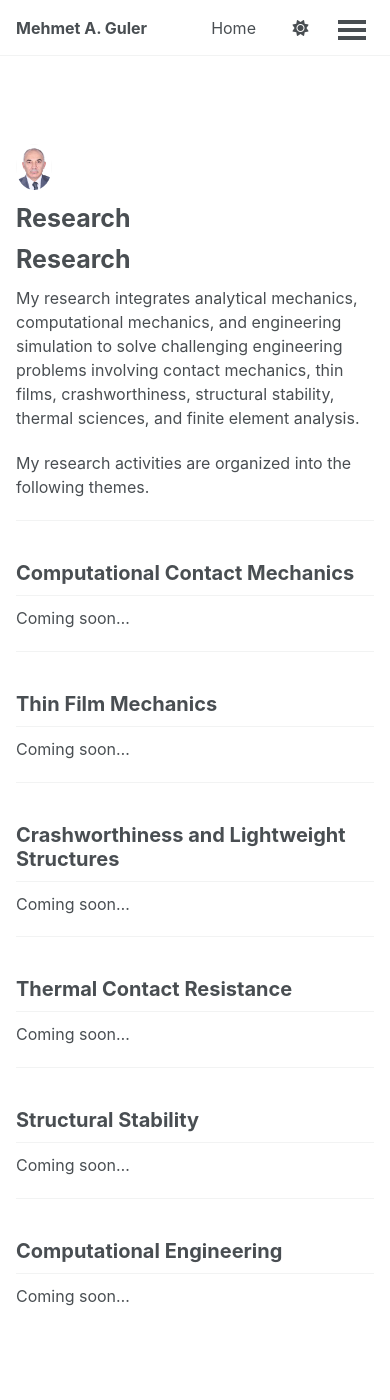
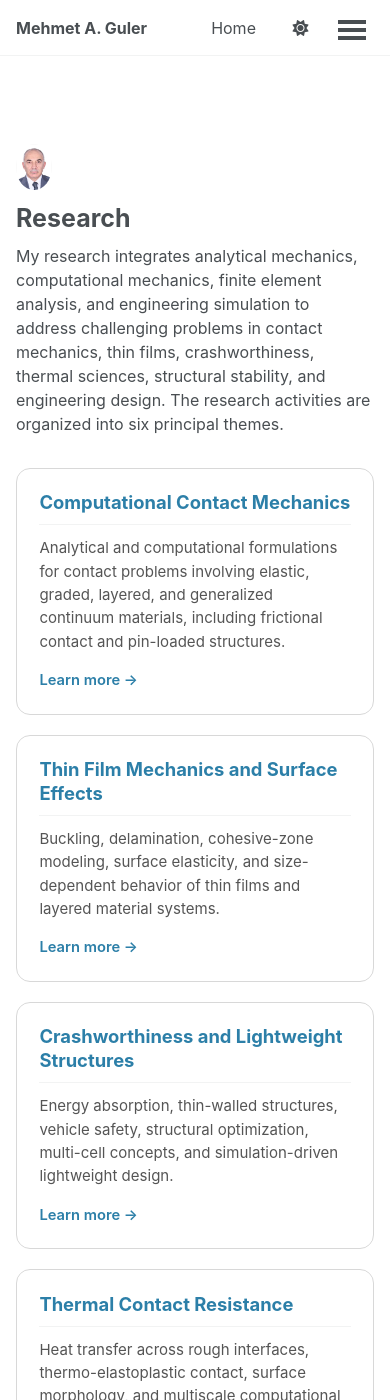
Before and after one commit to profguler/profguler.github.io, a Jekyll site: the page built from _pages/research.md, in a window 390 px wide and 1400 px high. Built offline with Jekyll 4.4.1, drawn with Linux system fonts in a browser that asks for light colours; a style sheet for code colours, icons or effects is not loaded; some of the changed text lies outside the part shown.

Commit message:
Research: create landing page

```diff
--- a/_pages/research.md
+++ b/_pages/research.md
@@ -4,44 +4,168 @@ title: "Research"
 author_profile: true
 ---
 
-# Research
+<style>
+.research-intro {
+  margin-bottom: 2rem;
+  max-width: 900px;
+}
 
-My research integrates analytical mechanics, computational mechanics, and engineering simulation to solve challenging engineering problems involving contact mechanics, thin films, crashworthiness, structural stability, thermal sciences, and finite element analysis.
+.research-intro p {
+  font-size: 1rem;
+  line-height: 1.7;
+  color: #555;
+}
 
-My research activities are organized into the following themes.
+.research-grid {
+  display: grid;
+  grid-template-columns: repeat(2, minmax(0, 1fr));
+  gap: 1.25rem;
+  max-width: 950px;
+}
 
----
+.research-card {
+  display: flex;
+  flex-direction: column;
+  justify-content: space-between;
+  min-height: 180px;
+  padding: 1.4rem;
+  border: 1px solid #d8d8d8;
+  border-radius: 14px;
+  background: #ffffff;
+  text-decoration: none !important;
+  box-sizing: border-box;
+  transition:
+    transform 0.2s ease,
+    box-shadow 0.2s ease,
+    border-color 0.2s ease;
+}
 
-## Computational Contact Mechanics
+.research-card:hover {
+  transform: translateY(-3px);
+  box-shadow: 0 6px 18px rgba(0, 0, 0, 0.10);
+  border-color: #2c7fa8;
+}
 
-Coming soon...
+.research-card h2 {
+  margin-top: 0;
+  margin-bottom: 0.7rem;
+  font-size: 1.15rem;
+  line-height: 1.3;
+  color: #2c7fa8;
+}
 
----
+.research-card p {
+  margin: 0;
+  font-size: 0.94rem;
+  line-height: 1.55;
+  color: #555;
+}
 
-## Thin Film Mechanics
+.research-link {
+  margin-top: 1rem;
+  font-size: 0.92rem;
+  font-weight: 600;
+  color: #2c7fa8;
+}
 
-Coming soon...
+.publications-card {
+  grid-column: 1 / -1;
+  min-height: 120px;
+}
 
----
+@media screen and (max-width: 700px) {
+  .research-grid {
+    grid-template-columns: 1fr;
+  }
 
-## Crashworthiness and Lightweight Structures
+  .publications-card {
+    grid-column: auto;
+  }
 
-Coming soon...
+  .research-card {
+    min-height: auto;
+  }
+}
+</style>
 
----
+<div class="research-intro">
 
-## Thermal Contact Resistance
+My research integrates analytical mechanics, computational mechanics, finite element analysis, and engineering simulation to address challenging problems in contact mechanics, thin films, crashworthiness, thermal sciences, structural stability, and engineering design.
 
-Coming soon...
+The research activities are organized into six principal themes.
 
----
+</div>
 
-## Structural Stability
+<div class="research-grid">
 
-Coming soon...
+<a class="research-card" href="/research/contact-mechanics/">
+<div>
+<h2>Computational Contact Mechanics</h2>
+<p>
+Analytical and computational formulations for contact problems involving elastic, graded, layered, and generalized continuum materials, including frictional contact and pin-loaded structures.
+</p>
+</div>
+<div class="research-link">Learn more →</div>
+</a>
 
----
+<a class="research-card" href="/research/thin-film-mechanics/">
+<div>
+<h2>Thin Film Mechanics and Surface Effects</h2>
+<p>
+Buckling, delamination, cohesive-zone modeling, surface elasticity, and size-dependent behavior of thin films and layered material systems.
+</p>
+</div>
+<div class="research-link">Learn more →</div>
+</a>
 
-## Computational Engineering
+<a class="research-card" href="/research/crashworthiness/">
+<div>
+<h2>Crashworthiness and Lightweight Structures</h2>
+<p>
+Energy absorption, thin-walled structures, vehicle safety, structural optimization, multi-cell concepts, and simulation-driven lightweight design.
+</p>
+</div>
+<div class="research-link">Learn more →</div>
+</a>
 
-Coming soon...
+<a class="research-card" href="/research/thermal-contact/">
+<div>
+<h2>Thermal Contact Resistance</h2>
+<p>
+Heat transfer across rough interfaces, thermo-elastoplastic contact, surface morphology, and multiscale computational modeling of thermal interfaces.
+</p>
+</div>
+<div class="research-link">Learn more →</div>
+</a>
+
+<a class="research-card" href="/research/structural-stability/">
+<div>
+<h2>Structural Stability and Buckling</h2>
+<p>
+Buckling and post-buckling behavior of thin-walled members, corrugated beams, aluminum sections, layered structures, and imperfect structural systems.
+</p>
+</div>
+<div class="research-link">Learn more →</div>
+</a>
+
+<a class="research-card" href="/research/computational-mechanics/">
+<div>
+<h2>Computational Mechanics and Finite Element Analysis</h2>
+<p>
+Finite element methods, nonlinear simulation, numerical modeling, engineering software, verification, optimization, and simulation-driven engineering design.
+</p>
+</div>
+<div class="research-link">Learn more →</div>
+</a>
+
+<a class="research-card publications-card" href="/publications/">
+<div>
+<h2>Publications</h2>
+<p>
+Peer-reviewed journal articles, conference papers, and selected scholarly contributions across computational mechanics, contact mechanics, structural engineering, and crashworthiness.
+</p>
+</div>
+<div class="research-link">View publications →</div>
+</a>
+
+</div>
```
